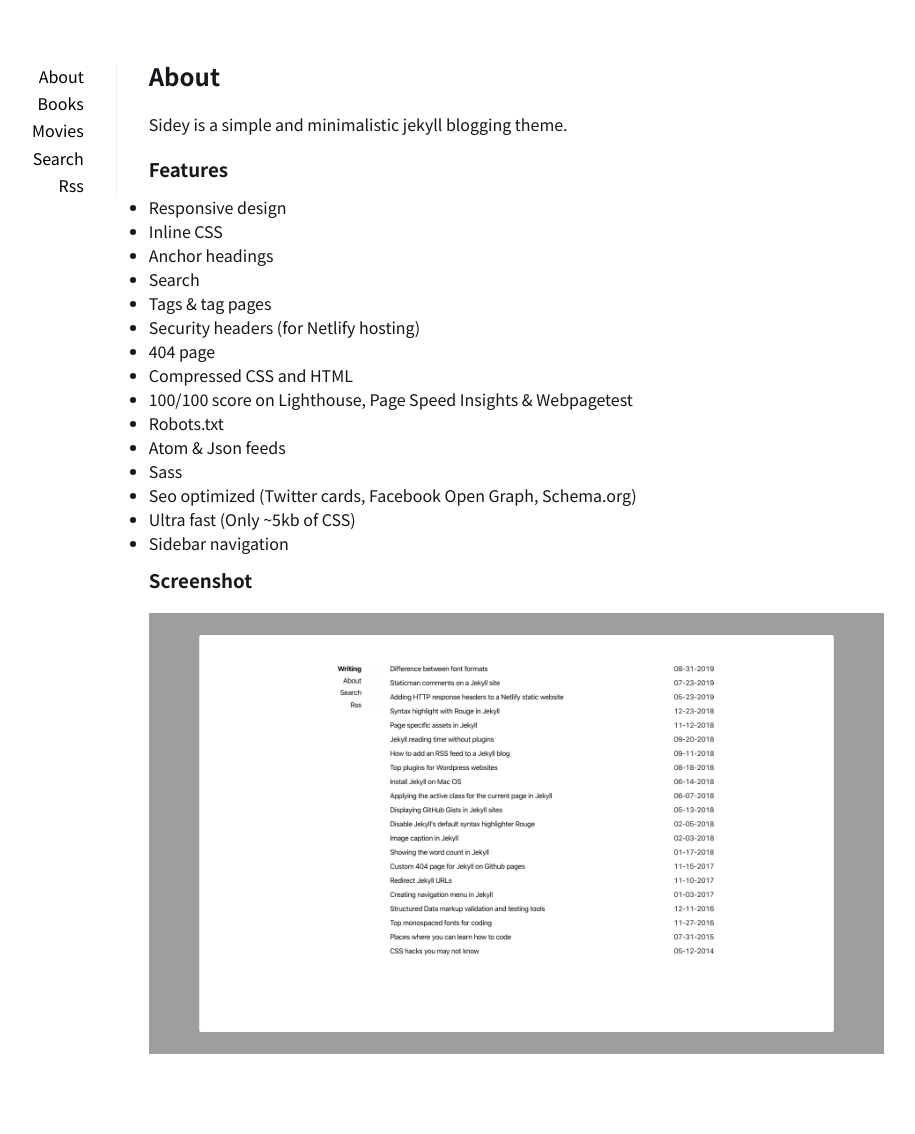
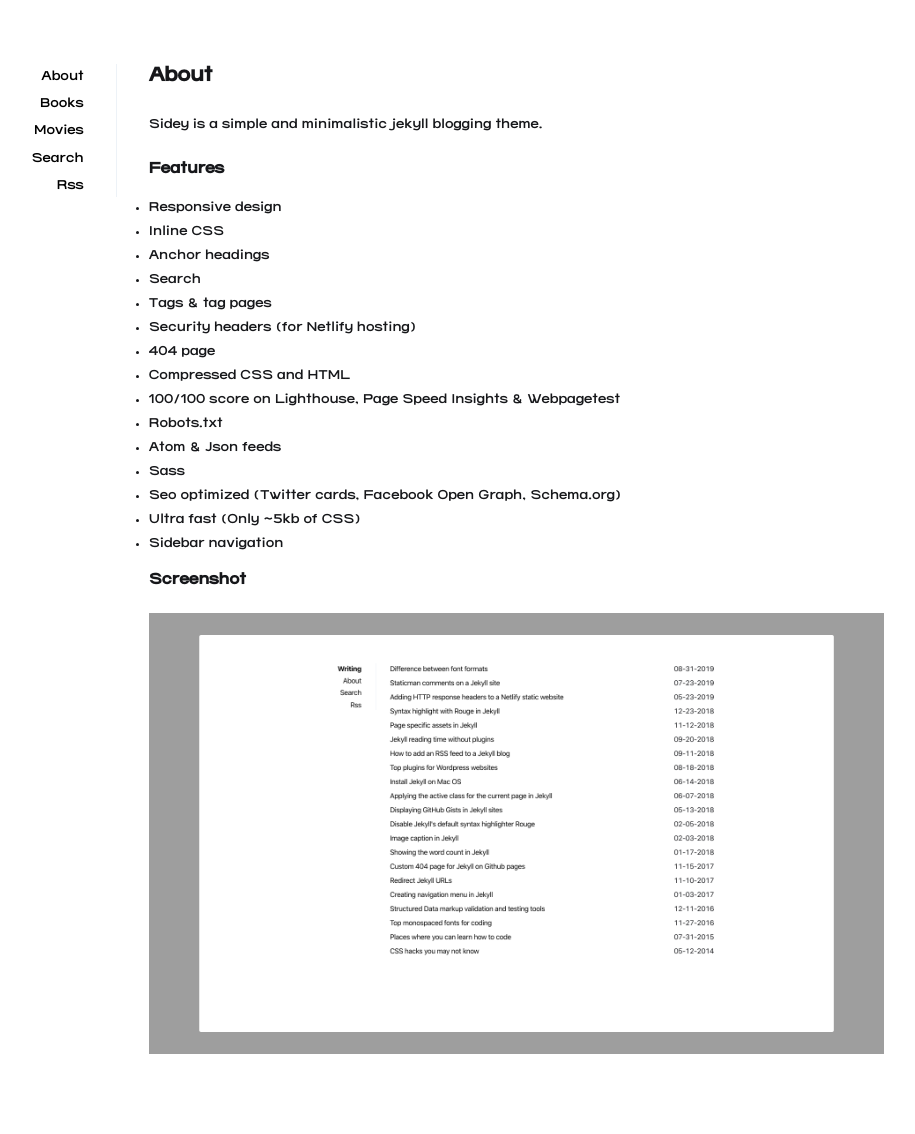
Before and after one commit to tewtew-00/tewtew-00.github.io, a Jekyll site: the page built from _pages/about.md, in a window 1280 px wide. Shown: the whole page, without its empty margins (204-1119 px from the left). Built offline with Jekyll 4.4.1, drawn with Linux system fonts in a browser that asks for light colours; some web fonts are replaced.

Commit message:
neurimbo

```diff
--- a/_sass/_main.scss
+++ b/_sass/_main.scss
@@ -8,7 +8,8 @@
 
 @font-face {
 	font-family: 'Neurimbo Gothic';
-	src: url('{{ "/assets/fonts/neurimbogothicregular.otf" | relative_url }}') format('opentype');
+	src: url('/assets/fonts/neurimboGothicRegular.otf')
+	format('opentype');
 	font-weight: normal;
 	font-style: normal;
 	font-display: swap;
```
